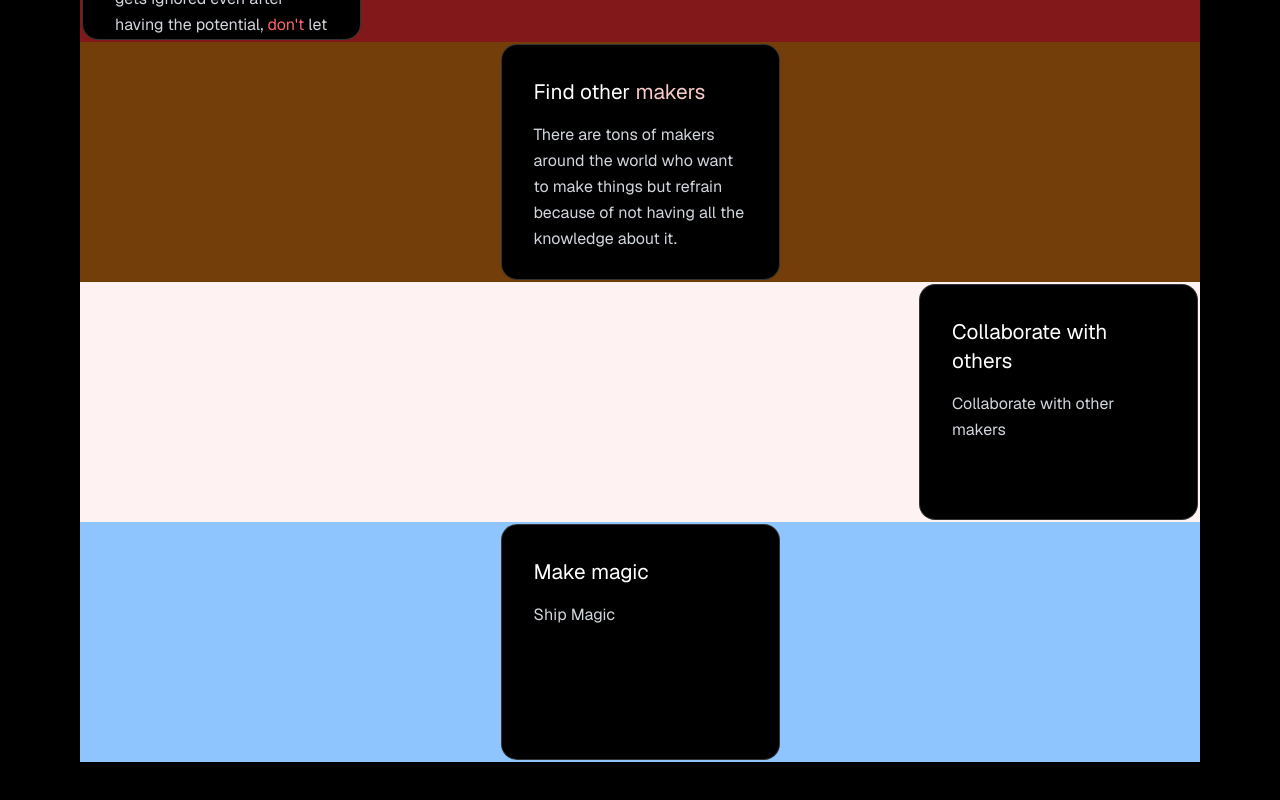
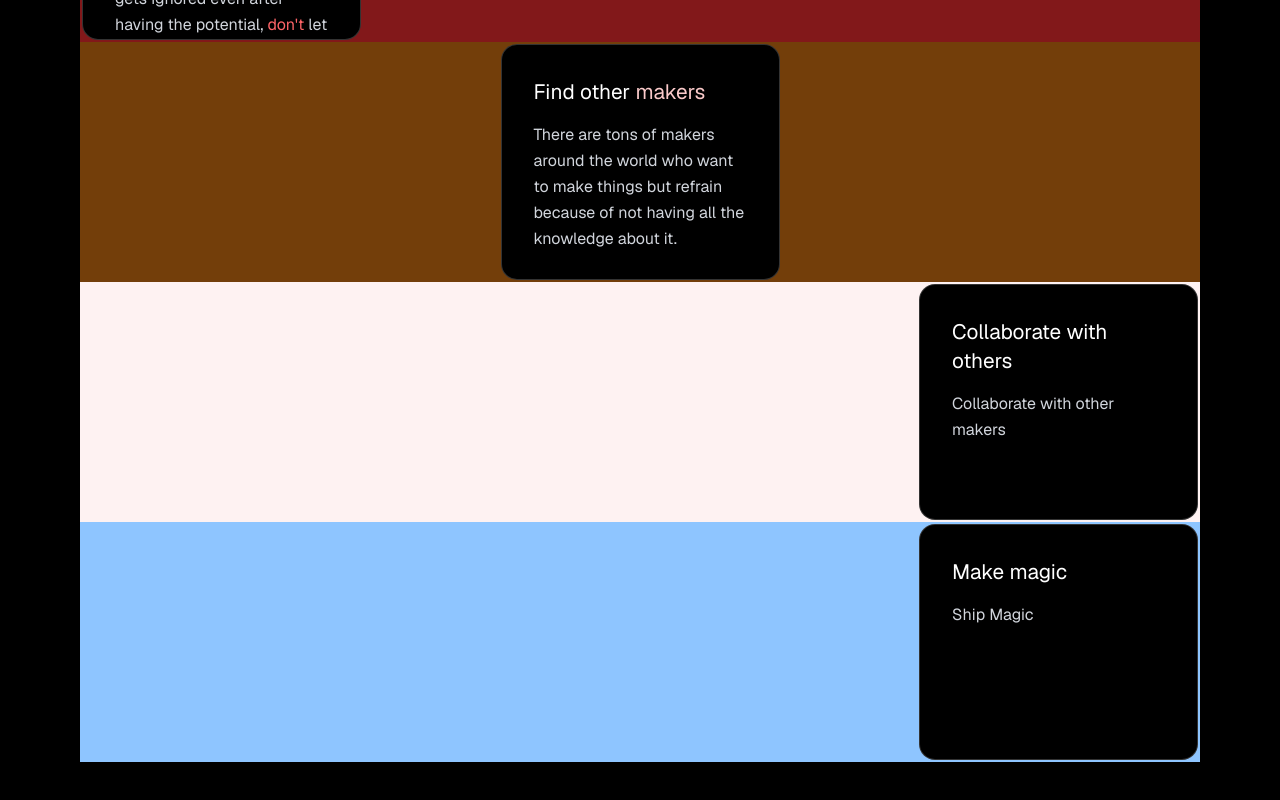
Before and after one commit to Cohortize/site, a React (Vite) app: page / in a window 1280 px wide. Shown: the part 1062-1862 px from the top of the page. Built offline with nearby package versions, Linux system fonts and the light colour scheme.

Commit message:
the reponsiveness is coming along

```diff
--- a/src/components/homepage/path.tsx
+++ b/src/components/homepage/path.tsx
@@ -344,7 +344,7 @@ const Path = () => {
       </div>
     </div>
 
-    <div id="third-section" className="bg-blue-300 h-48 sm:h-56 md:h-48 lg:h-60 w-full flex justify-center p-0.5 sm:p-0.5 md:p-0.5 lg:p-0.5 relative">
+    <div id="third-section" className="bg-blue-300 h-48 sm:h-56 md:h-48 lg:h-60 w-full flex justify-end p-0.5 sm:p-0.5 md:p-0.5 lg:p-0.5 relative">
       <div className="border border-white/20 rounded-2xl w-44 xs:w-48 sm:w-56 md:w-60 lg:w-1/4 xl:w-1/4 aspect-square lg:aspect-auto p-2 xs:p-3 sm:p-4 md:p-5 lg:p-8 flex flex-col justify-start bg-black">
         <h3 className="text-white text-sm sm:text-base md:text-lg lg:text-xl xl:text-[1.3rem] font-medium mb-2 sm:mb-3 md:mb-4">
           Make magic
```
